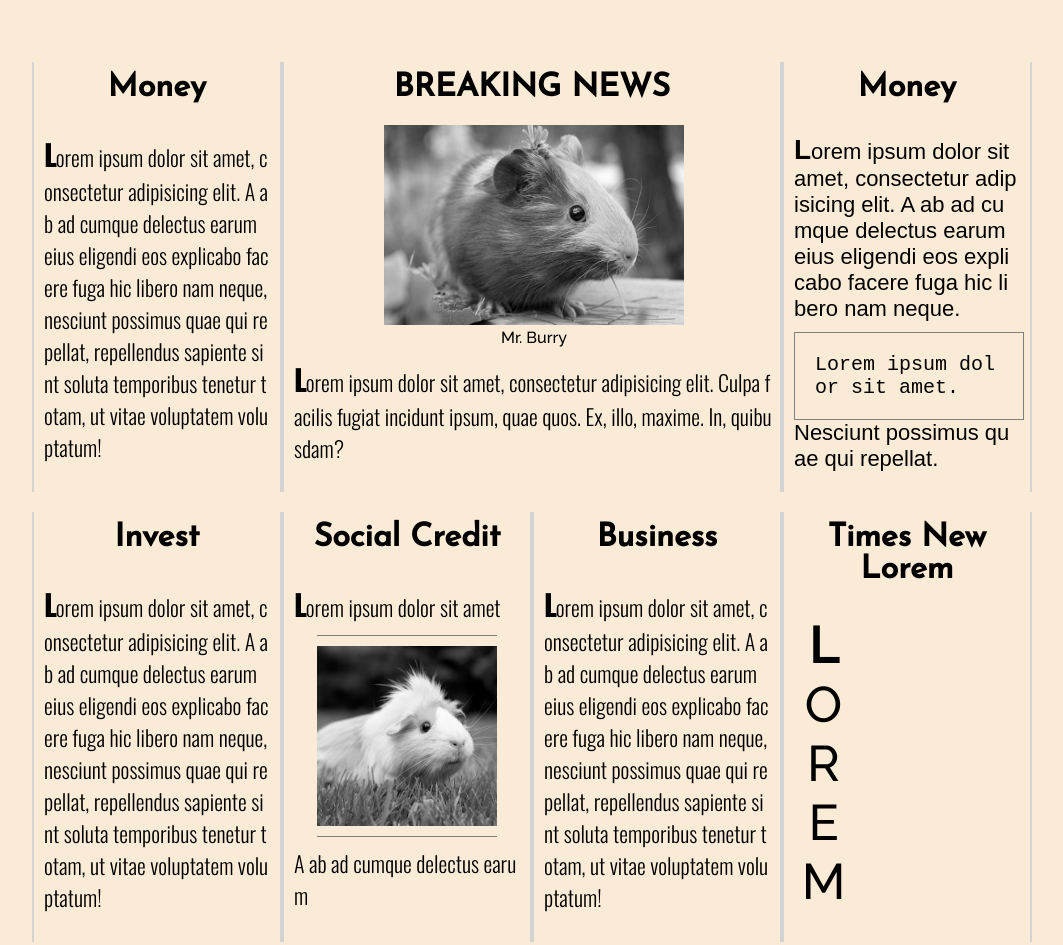
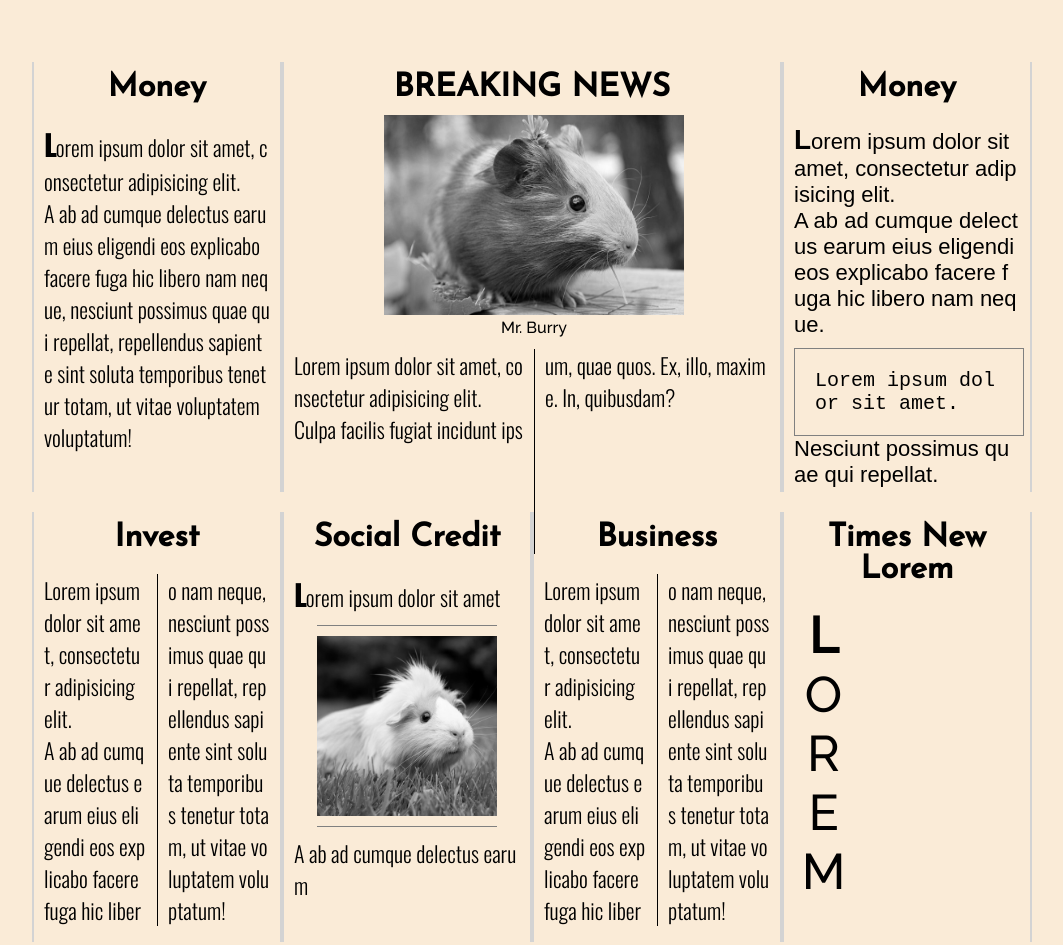
Before and after one commit to itmo2022-verstka/task-3, a website: page delorean-dmc-12/src/index.html in a window 1280 px wide. Shown: the part 178-1123 px from the top of the page, without its empty margins (108-1171 px from the left). Drawn offline with nearby package versions, Linux system fonts and the light colour scheme.

Commit message:
somewhere added br p tags and colums

```diff
--- a/delorean-dmc-12/src/index.css
+++ b/delorean-dmc-12/src/index.css
@@ -29,7 +29,6 @@
   text-align: center;
   padding: 10px;
   font-size: 32px;
-  margin-bottom: 10px;
   font-family: Josefin Sans, sans-serif;
 }
 
@@ -173,3 +172,17 @@ h2 {
   margin: auto;
   font-family: Raleway, sans-serif;
 }
+
+.col-text-with-magic {
+  padding: 10px;
+  font-family: Oswald, sans-serif;
+  font-weight: 300;
+  word-break: break-all;
+  font-size: 22px;
+  column-count: 2;
+  column-rule: 1px solid black
+}
+
+p {
+  margin: 0
+}
--- a/delorean-dmc-12/src/index.html
+++ b/delorean-dmc-12/src/index.html
@@ -6,7 +6,9 @@
   <link rel="stylesheet" href="./index.css">
   <link rel="preconnect" href="https://fonts.googleapis.com">
   <link rel="preconnect" href="https://fonts.gstatic.com" crossorigin>
-    <link href="https://fonts.googleapis.com/css2?family=Josefin+Sans:wght@500&family=Oswald:wght@300;500&family=Raleway:wght@300;500&display=swap" rel="stylesheet">
+  <link
+    href="https://fonts.googleapis.com/css2?family=Josefin+Sans:wght@500&family=Oswald:wght@300;500&family=Raleway:wght@300;500&display=swap"
+    rel="stylesheet">
 </head>
 <body>
 <header>
@@ -18,9 +20,13 @@
 <main class="main-wrapper">
   <section class="col">
     <h2 class="col-header">Money</h2>
-      <div class="col-text-standard">
-        Lorem ipsum dolor sit amet, consectetur adipisicing elit. A ab ad cumque delectus earum eius eligendi eos explicabo facere fuga hic libero nam neque, nesciunt possimus quae qui repellat, repellendus sapiente sint soluta temporibus tenetur totam, ut vitae voluptatem voluptatum!
-      </div>
+    <p class="col-text-standard">
+      Lorem ipsum dolor sit amet, consectetur adipisicing elit.
+      <br>
+      A ab ad cumque delectus earum eius eligendi eos explicabo facere fuga hic libero nam neque,
+      nesciunt possimus quae qui repellat, repellendus sapiente sint soluta temporibus tenetur
+      totam, ut vitae voluptatem voluptatum!
+    </p>
   </section>
 
   <section class="big-pic-block">
@@ -30,63 +36,74 @@
         <img src="img/pig5.jpg" alt="Pig" class="big-pic">
         <span class="pic-short-assign">Mr. Burry</span>
       </div>
-        <div class="col-text-standard">
-          Lorem ipsum dolor sit amet, consectetur adipisicing elit. Culpa facilis fugiat incidunt ipsum, quae quos. Ex, illo, maxime. In, quibusdam?
-        </div>
+      <p class="col-text-with-magic">
+        Lorem ipsum dolor sit amet, consectetur adipisicing elit.
+        <br>
+        Culpa facilis fugiat incidunt ipsum, quae quos. Ex, illo, maxime. In, quibusdam?
+      </p>
     </div>
   </section>
 
   <section class="col">
     <h2 class="col-header">Money</h2>
     <div class="col-text-adds">
-        Lorem ipsum dolor sit amet, consectetur adipisicing elit. A ab ad cumque delectus earum eius eligendi eos explicabo facere fuga hic libero nam neque.
+      <p>
+        Lorem ipsum dolor sit amet, consectetur adipisicing elit.
+        <br>
+        A ab ad cumque delectus earum eius eligendi eos explicabo facere fuga hic libero nam neque.
+      </p>
       <blockquote class="quote">
         Lorem ipsum dolor sit amet.
       </blockquote>
-        Nesciunt possimus quae qui repellat.
+      <p>Nesciunt possimus quae qui repellat.</p>
     </div>
   </section>
 
   <section class="col">
     <h2 class="col-header">Invest</h2>
-      <div class="col-text-standard">
-        Lorem ipsum dolor sit amet, consectetur adipisicing elit. A ab ad cumque delectus earum eius eligendi eos explicabo facere fuga hic libero nam neque, nesciunt possimus quae qui repellat, repellendus sapiente sint soluta temporibus tenetur totam, ut vitae voluptatem voluptatum!
-      </div>
+    <p class="col-text-with-magic">
+      Lorem ipsum dolor sit amet, consectetur adipisicing elit.
+      <br>
+      A ab ad cumque delectus earum eius eligendi eos explicabo facere fuga hic libero nam neque,
+      nesciunt possimus quae qui repellat, repellendus sapiente sint soluta temporibus tenetur
+      totam, ut vitae voluptatem voluptatum!
+    </p>
   </section>
-
-
-
 
 
   <section class="col">
     <h2 class="col-header">Social Credit</h2>
     <div class="col-text-standard">
-        Lorem ipsum dolor sit amet
+      <p>Lorem ipsum dolor sit amet</p>
       <div class="pig-img-wrapper">
         <img src="img/pig8.jpg" alt="Pig" class="pig-img">
       </div>
-        A ab ad cumque delectus earum
+      <p>A ab ad cumque delectus earum</p>
     </div>
   </section>
 
   <section class="col">
     <h2 class="col-header">Business</h2>
-      <div class="col-text-standard">
-        Lorem ipsum dolor sit amet, consectetur adipisicing elit. A ab ad cumque delectus earum eius eligendi eos explicabo facere fuga hic libero nam neque, nesciunt possimus quae qui repellat, repellendus sapiente sint soluta temporibus tenetur totam, ut vitae voluptatem voluptatum!
-      </div>
+    <p class="col-text-with-magic">
+      Lorem ipsum dolor sit amet, consectetur adipisicing elit.
+      <br>
+      A ab ad cumque delectus earum eius eligendi eos explicabo facere fuga hic libero nam neque,
+      nesciunt possimus quae qui repellat, repellendus sapiente sint soluta temporibus tenetur
+      totam, ut vitae voluptatem voluptatum!
+    </p>
   </section>
 
   <section class="col">
     <h2 class="col-header">Times New Lorem</h2>
-      <div class="one-letter-row">
+    <p class="one-letter-row">
       Lorem
-      </div>
+    </p>
   </section>
 
   <section class="col">
     <h2 class="col-header">Oil</h2>
     <div class="col-text-standard">
-        Lorem ipsum dolor
+      <p>Lorem ipsum dolor consectetur adipisicing</p>
       <div class="pig-img-wrapper">
         <img src="img/pig6.jpg" alt="Pig" class="pig-img">
       </div>
@@ -98,18 +115,22 @@
 
   <section class="col">
     <h2 class="col-header">Gas</h2>
-      <div class="col-text-standard">
-        Lorem ipsum dolor sit amet, consectetur adipisicing elit. Ad aliquam asperiores eaque eius facilis fuga molestiae quia quod totam vitae!
-      </div>
+    <p class="col-text-standard">
+      Lorem ipsum dolor sit amet, consectetur adipisicing elit.
+      <br>
+      Ad aliquam asperiores eaque eius facilis fuga molestiae quia quod totam vitae!
+    </p>
   </section>
 
   <section class="big-pic-block-2">
     <h2 class="col-header">President Pet</h2>
     <div class="big-pic-wrapper">
       <img src="img/pig7.jpg" alt="Pig" class="big-pic">
-        <div class="col-text-standard">
-          Lorem ipsum dolor sit amet, consectetur adipisicing elit. Culpa facilis fugiat incidunt ipsum, quae quos. Ex, illo, maxime. In, quibusdam?
-        </div>
+      <p class="col-text-standard">
+        Lorem ipsum dolor sit amet, consectetur adipisicing elit.
+        <br>
+        Culpa facilis fugiat incidunt ipsum, quae quos. Ex, illo, maxime. In, quibusdam?
+      </p>
     </div>
   </section>
 
```
Lines whose indentation alone changed are shown as unchanged.
